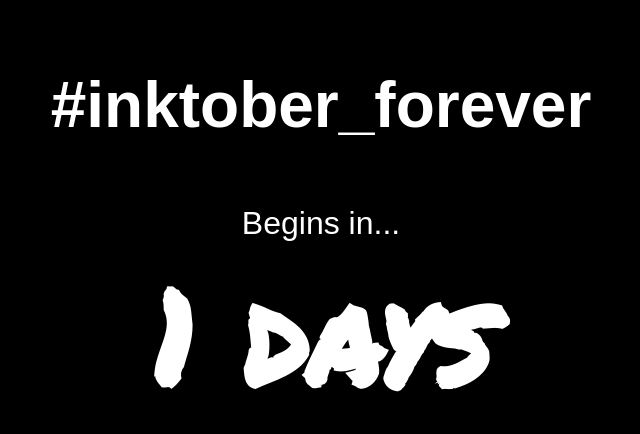
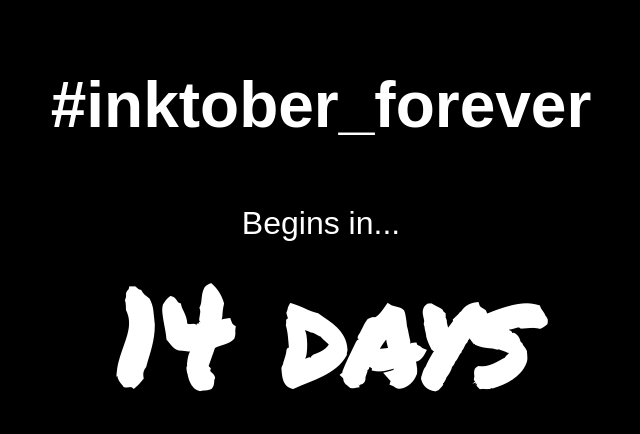
Before and after one commit to foopod/inktober-forever, a plain HTML site: page index.html in a window 1280 px wide. Shown: the whole page, without its empty margins (319-959 px from the left). Drawn offline with Linux system fonts and the light colour scheme.

Commit message:
Update index.html

```diff
--- a/index.html
+++ b/index.html
@@ -52,7 +52,7 @@
 
     <script src="words.json"></script>
     <script>
-        var start = new Date(2017, 9, 19);
+        var start = new Date(2017, 10, 1);
         var timeDiff = new Date().getTime() - start.getTime();
         var diffDays = Math.ceil(timeDiff / (1000 * 3600 * 24));
         if(diffDays <0){
```
